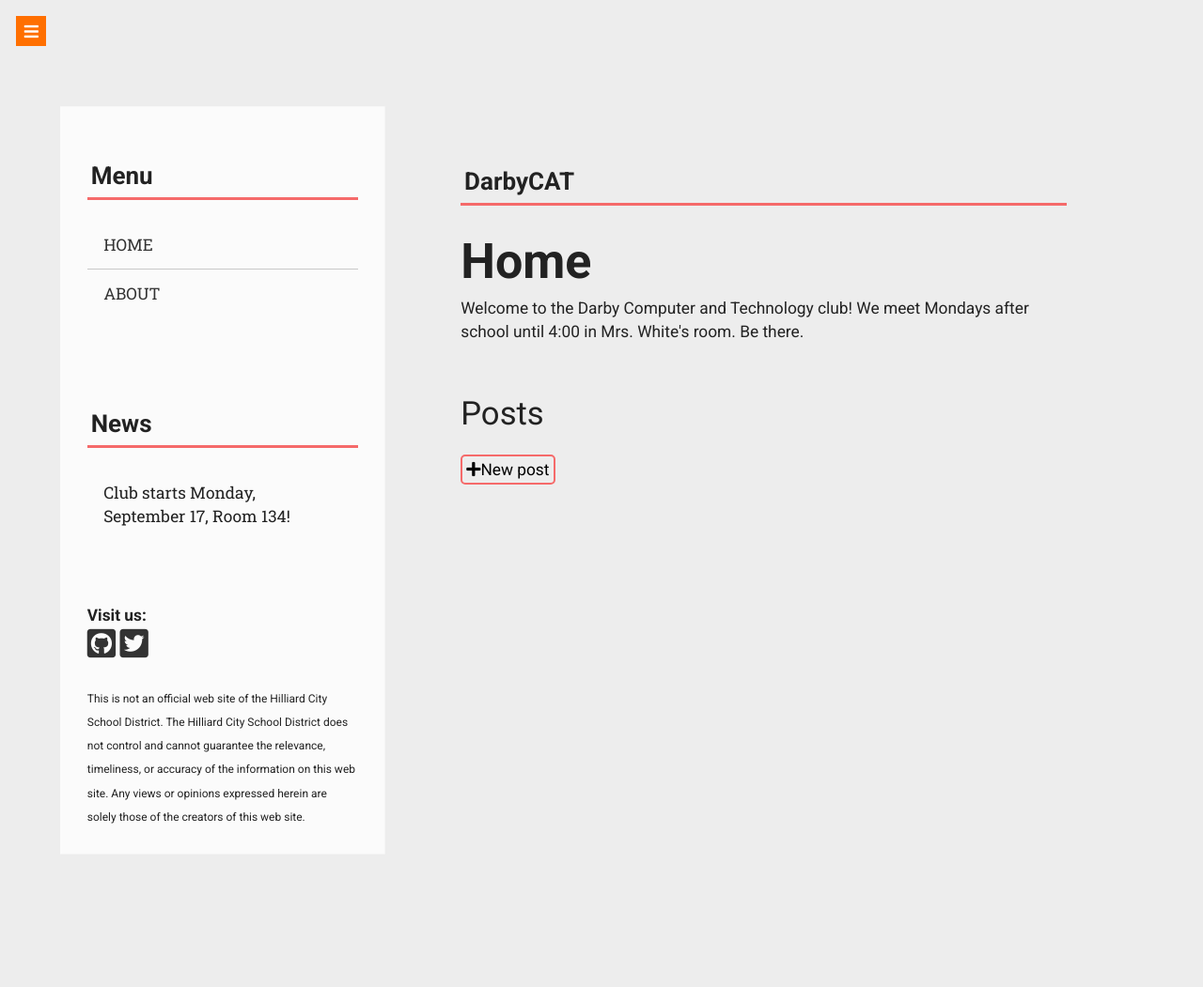
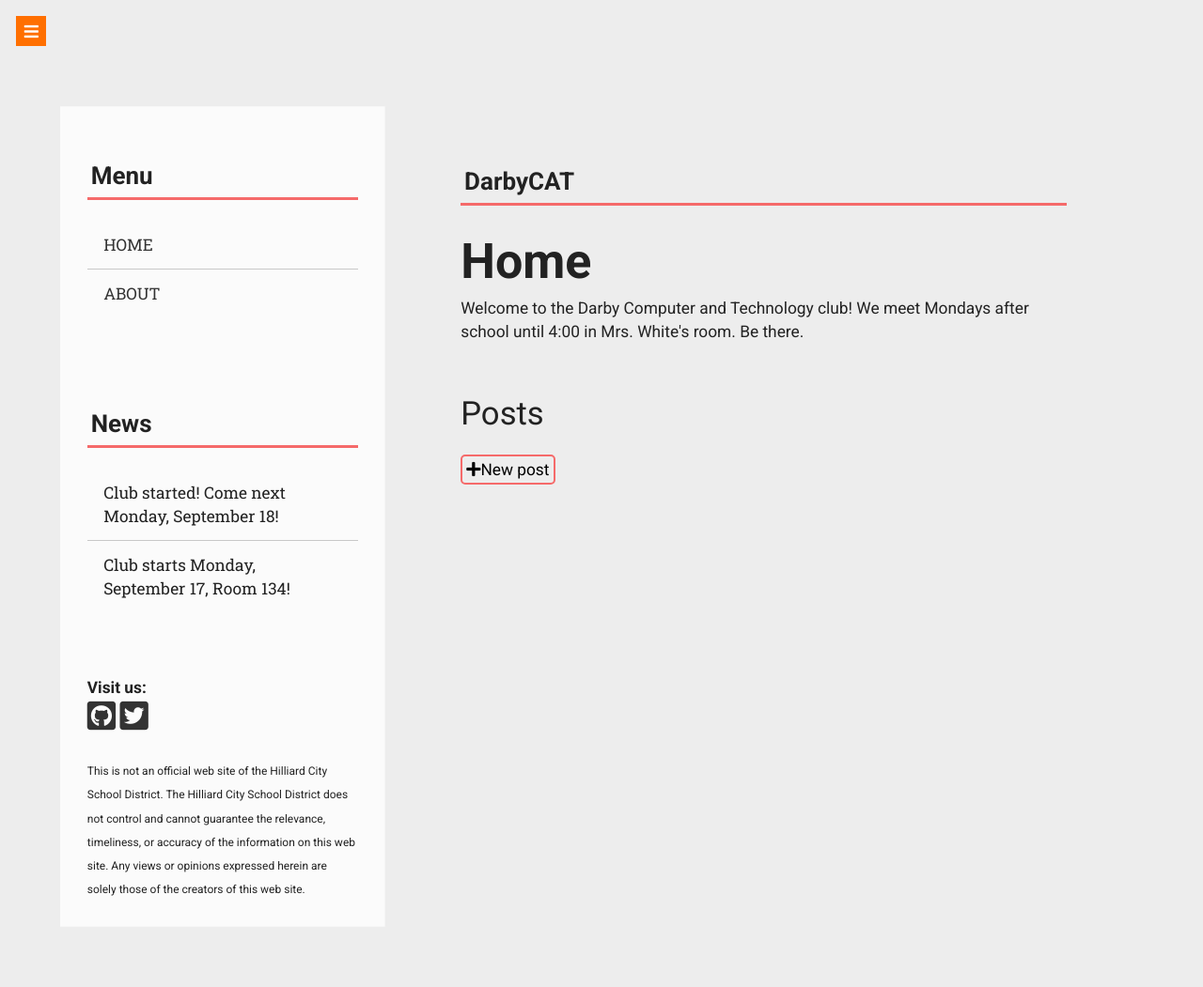
Before and after one commit to Joel4763/darbycat.github.io, a Jekyll site: the page built from index.html, in a window 1280 px wide. Shown: the whole page at 94% size. Built offline with Jekyll 4.4.1, drawn with Linux system fonts in a browser that asks for light colours; nearby versions of some CDN libraries; before the commit the page ends 974 px from its top, so only the background shows below that.

Commit message:
Update news.yml

```diff
--- a/_data/news.yml
+++ b/_data/news.yml
@@ -1 +1,2 @@
+- news: "Club started! Come next Monday, September 18!"
 - news: "Club starts Monday, September 17, Room 134!"
```
